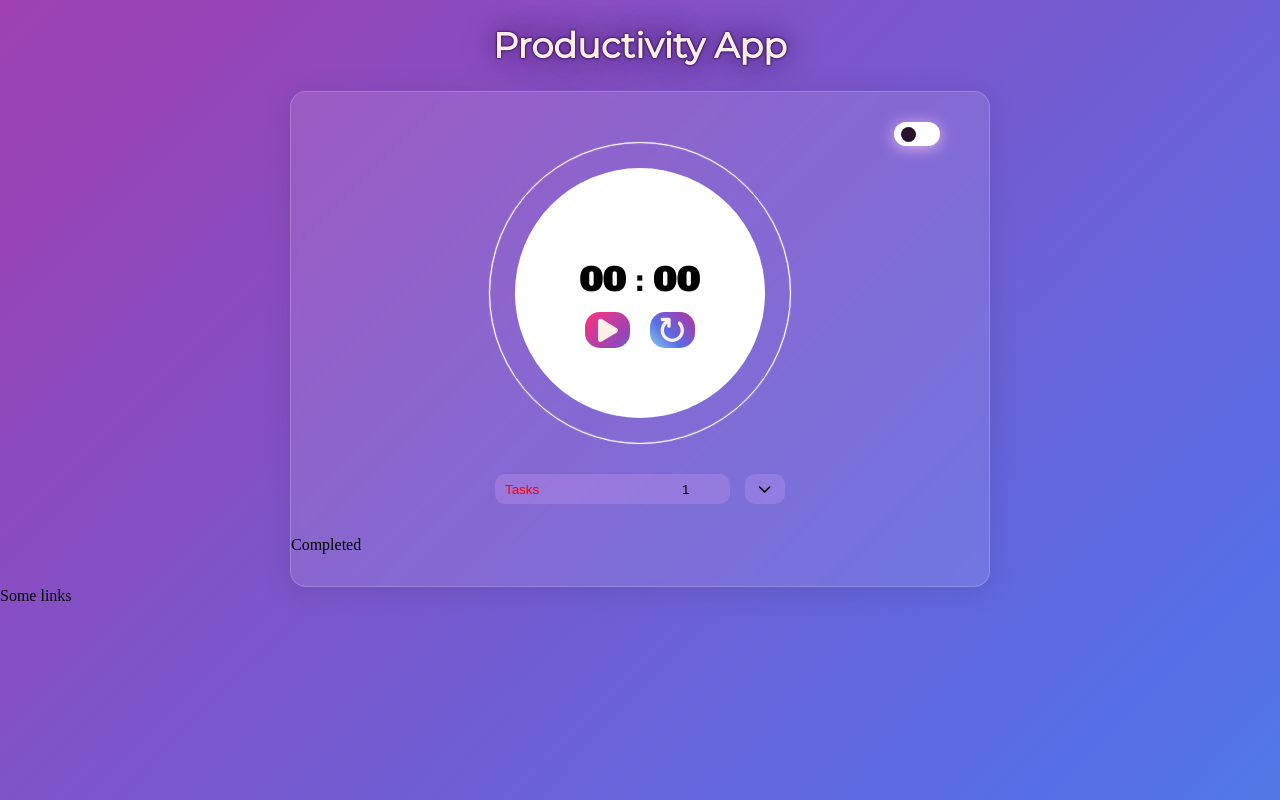
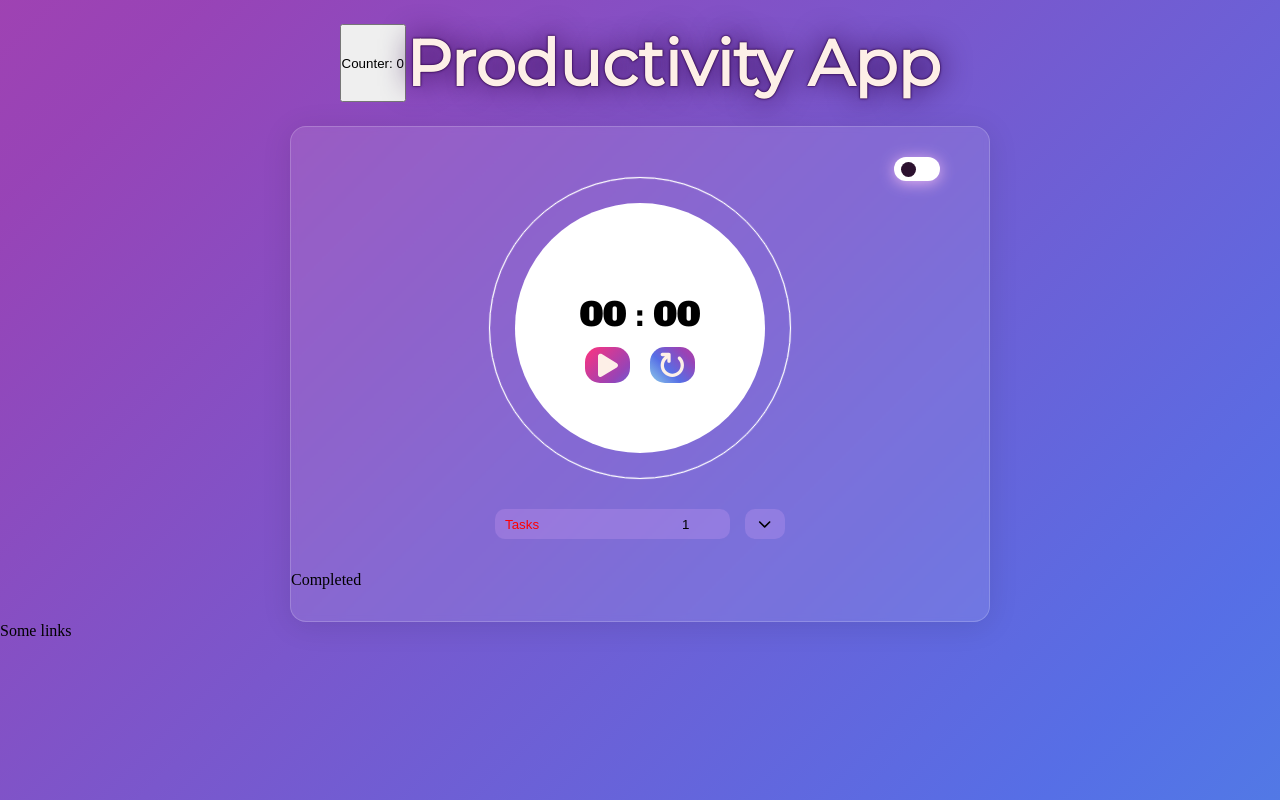
Before and after one commit to alexatsu/productivityapp, a Vue app in the folder Promodoro App/: page / in a window 1280 px wide. Built offline with nearby package versions, Linux system fonts and the light colour scheme.

Commit message:
14 testing composables

```diff
--- a/Promodoro App/src/App.scss
+++ b/Promodoro App/src/App.scss
@@ -69,7 +69,8 @@ body {
   justify-content: center;
 
   span {
-    font-size: 2.2rem;
+    // font-size: 2.2rem;
+    font-size: 5vw;
     font-family: f.$primaryFont;
     font-weight: 600;
     color: c.$Lpastel;
--- a/Promodoro App/src/App.vue
+++ b/Promodoro App/src/App.vue
@@ -1,6 +1,7 @@
 <script setup>
 import Todo from './components/Todo.vue';
 import { ref, computed } from 'vue';
+import { useCounter } from './composables/timerUpdate.js'
 //fontawesome imports |
 import { FontAwesomeIcon } from '@fortawesome/vue-fontawesome'
 import { library } from '@fortawesome/fontawesome-svg-core'
@@ -21,7 +22,7 @@ library.add(
 
 let timerRunning;
 let btnToggle = ref(true);
-let whiteTheme = ref(true);
+// let whiteTheme = ref(true); white/dark theme setup later
 const seconds = ref(0);
 const display = ref("00 : 00")
 
@@ -70,12 +71,15 @@ function todoTimeEvent(secs) {
   display.value = formatCode(seconds.value);
 }
 
+
+const { counter, increment } = useCounter();
 </script>
 
 <template>
 
   <body>
     <header class="nav">
+      <button @click="increment()" >Counter: {{ counter }}</button>
       <span>Productivity App</span>
     </header>
     <main class="main-app">
--- a/Promodoro App/src/components/Todo.vue
+++ b/Promodoro App/src/components/Todo.vue
@@ -73,6 +73,7 @@ function hideCompleted(type, index) {
   //   }
   // }
   // read what i should fix in onMounted hook
+
 </script>
   <template>
   <div class="todo-section">
--- /dev/null
+++ b/Promodoro App/src/composables/timerUpdate.js
@@ -0,0 +1,18 @@
+import { ref } from 'vue'
+
+
+const counter = ref(0);
+
+export function useCounter() {
+
+    const increment = () => {
+        counter.value++
+        console.log(alert("lol, you suck"));
+    }
+
+return{
+    counter,
+    increment
+}
+
+};
```
